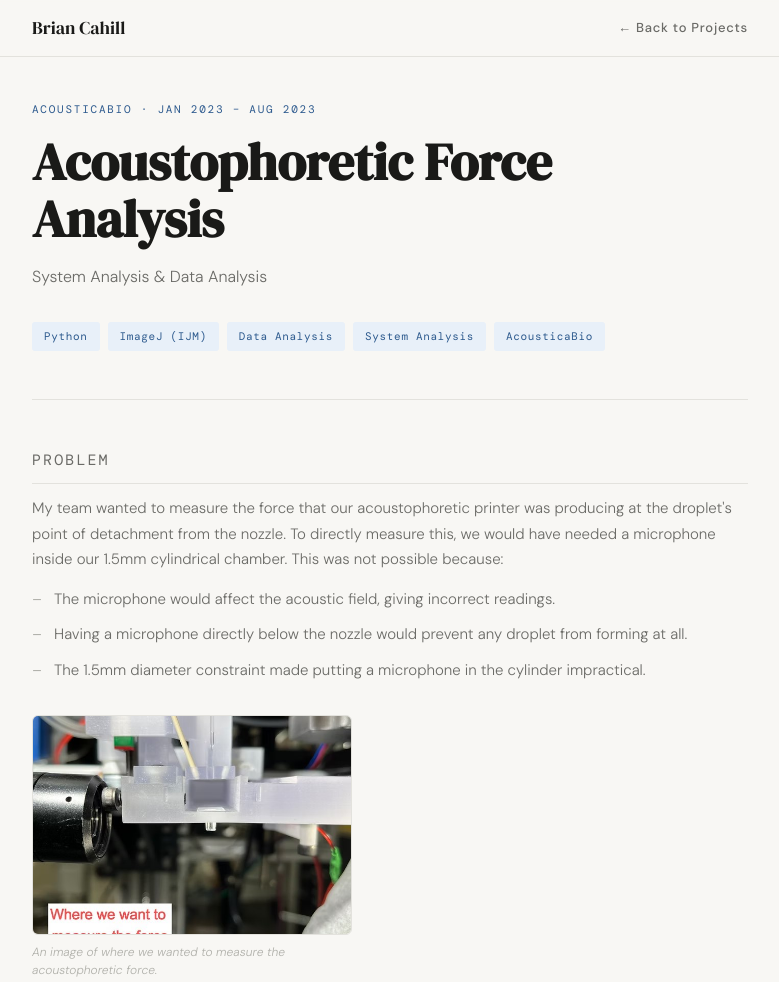
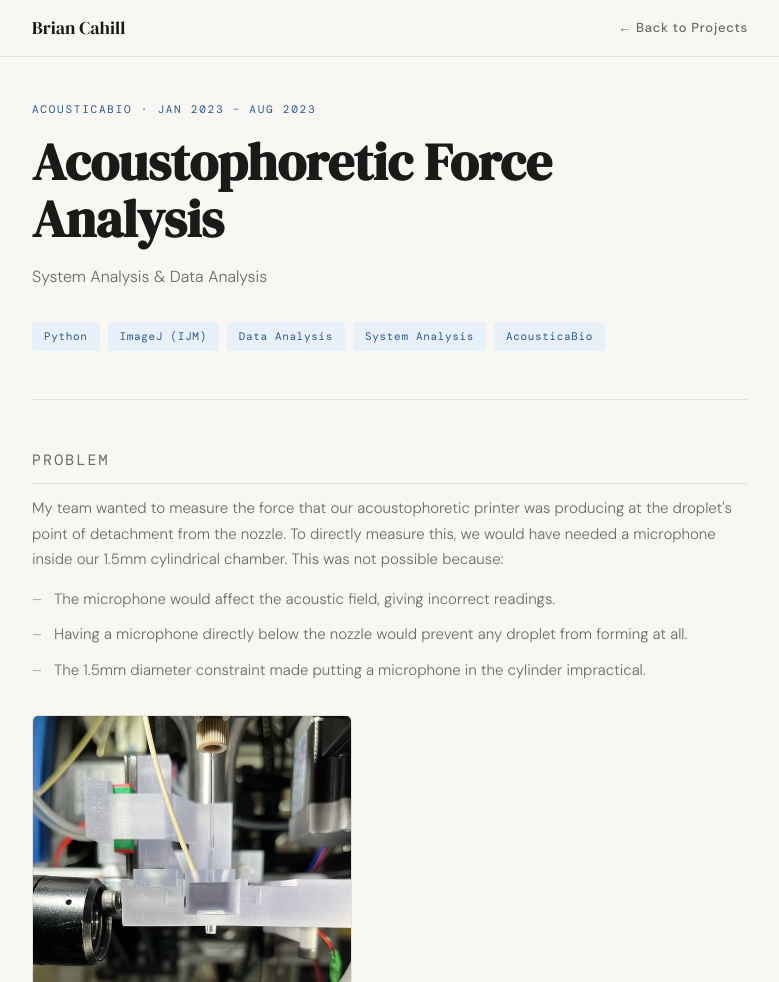
Before and after one commit to briancahill10/briancahill10.github.io, a plain HTML site: page project1.html in a window 1280 px wide. Shown: the top 982 px of the page, without its empty margins (250-1029 px from the left). Drawn offline with nearby package versions, Linux system fonts and the light colour scheme.

Commit message:
Add files via upload

```diff
--- a/project1.html
+++ b/project1.html
@@ -41,7 +41,7 @@
     .outcome-box p { font-size: 15px; font-weight: 300; color: var(--ink-muted); line-height: 1.7; }
     /* Images inline */
     .image-row { display: grid; grid-template-columns: repeat(3, 1fr); gap: 16px; margin-top: 32px; }
-    .image-item img { width: 100%; height: 220px; object-fit: cover; border-radius: 6px; border: 1px solid var(--rule); display: block; }
+    .image-item img { width: 100%; height: auto; border-radius: 6px; border: 1px solid var(--rule); display: block; }
     .image-caption { font-size: 12px; color: var(--ink-faint); margin-top: 8px; line-height: 1.5; font-style: italic; }
     footer { border-top: 1px solid var(--rule); padding: 32px; max-width: var(--max); margin: 0 auto; display: flex; justify-content: space-between; align-items: center; }
     footer p { font-size: 13px; color: var(--ink-faint); }
```
Also changed, not shown: project2.html (+1 -1 lines), project3.html (+2 -2 lines).
